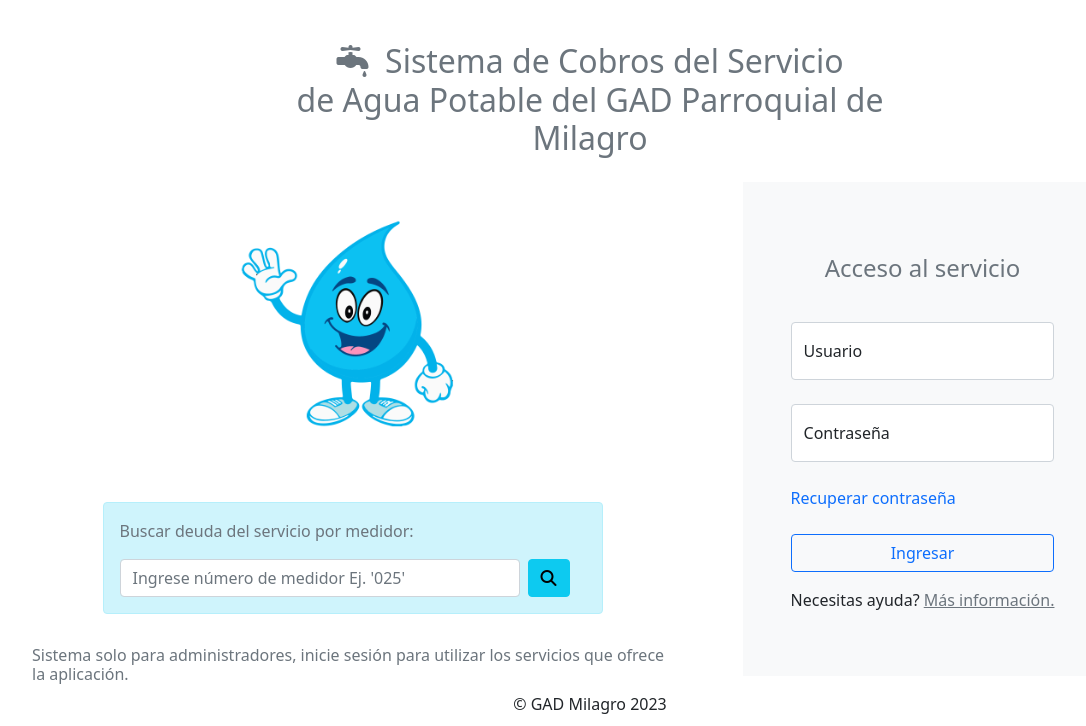
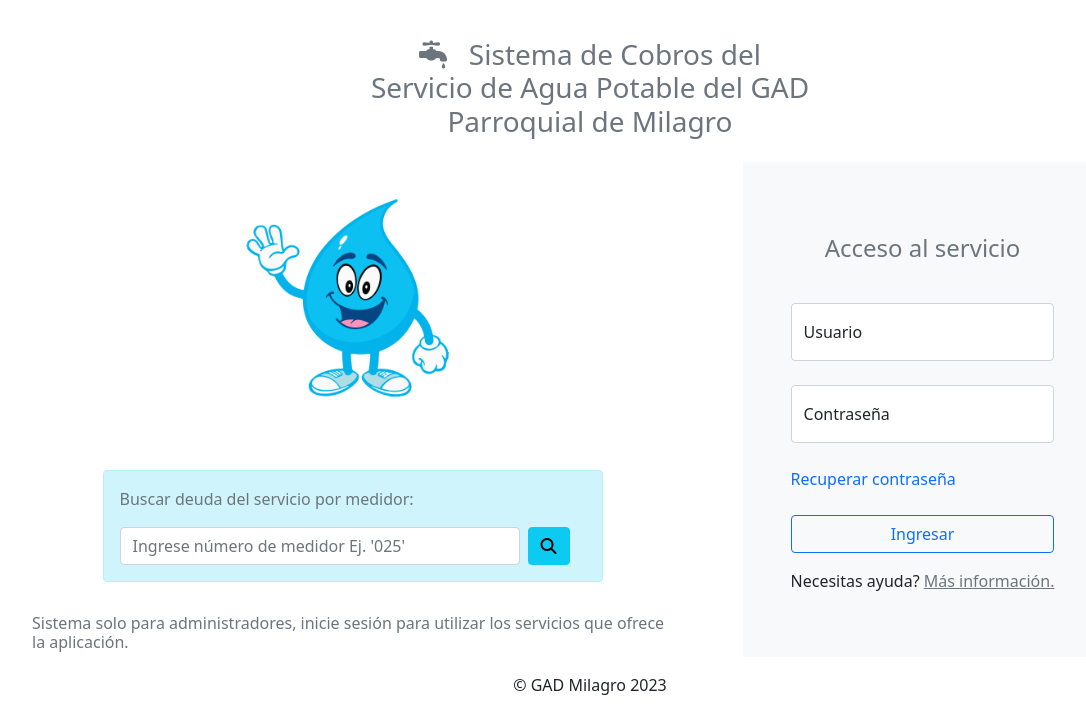
Before and after one commit to servicioaguamilagro/SAguaMilagro, a Django app: page / in a window 1280 px wide. Shown: the top 726 px of the page, without its empty margins (50-1136 px from the left). Run offline with Django 4.2, Linux system fonts and the light colour scheme; data comes from the database, SQL or seed files in the repository.

Commit message:
peque;os cambios

```diff
--- a/templates/home.html
+++ b/templates/home.html
@@ -66,13 +66,13 @@
             <div class="container">
                 <div class="row">
                     <div class="container" style="max-width: 800px;">
-                        <h2 class ="text-secondary text-center pt-1 "><br> <i class="fa-solid fa-faucet-drip"></i> &nbsp;Sistema de Cobros del Servicio <br>de Agua Potable del GAD Parroquial de <br>Milagro</h2>
+                        <h3 class ="text-secondary text-center pt-1 "><br> <i class="fa-solid fa-faucet-drip"></i> &nbsp; Sistema de Cobros del<br> Servicio de Agua Potable del GAD<br> Parroquial de Milagro</h3>
                     </div>
                     <div class="col-md-7">
                         <div class="">
                             {% load static %}
                             <div class="text-center d-none d-lg-block">
-                                <img class="img-fluid" style="max-width: 50%; height: auto" src="{% static 'img/gota.png' %}" alt="My image">
+                                <img class="img-fluid" style="max-width: 48%; height: auto" src="{% static 'img/gota.png' %}" alt="My image">
                             </div>
                             <div class="py-3 row justify-content-center" >
                                 <div class="alert alert-info " style="max-width: 500px;" role="alert" >
```
